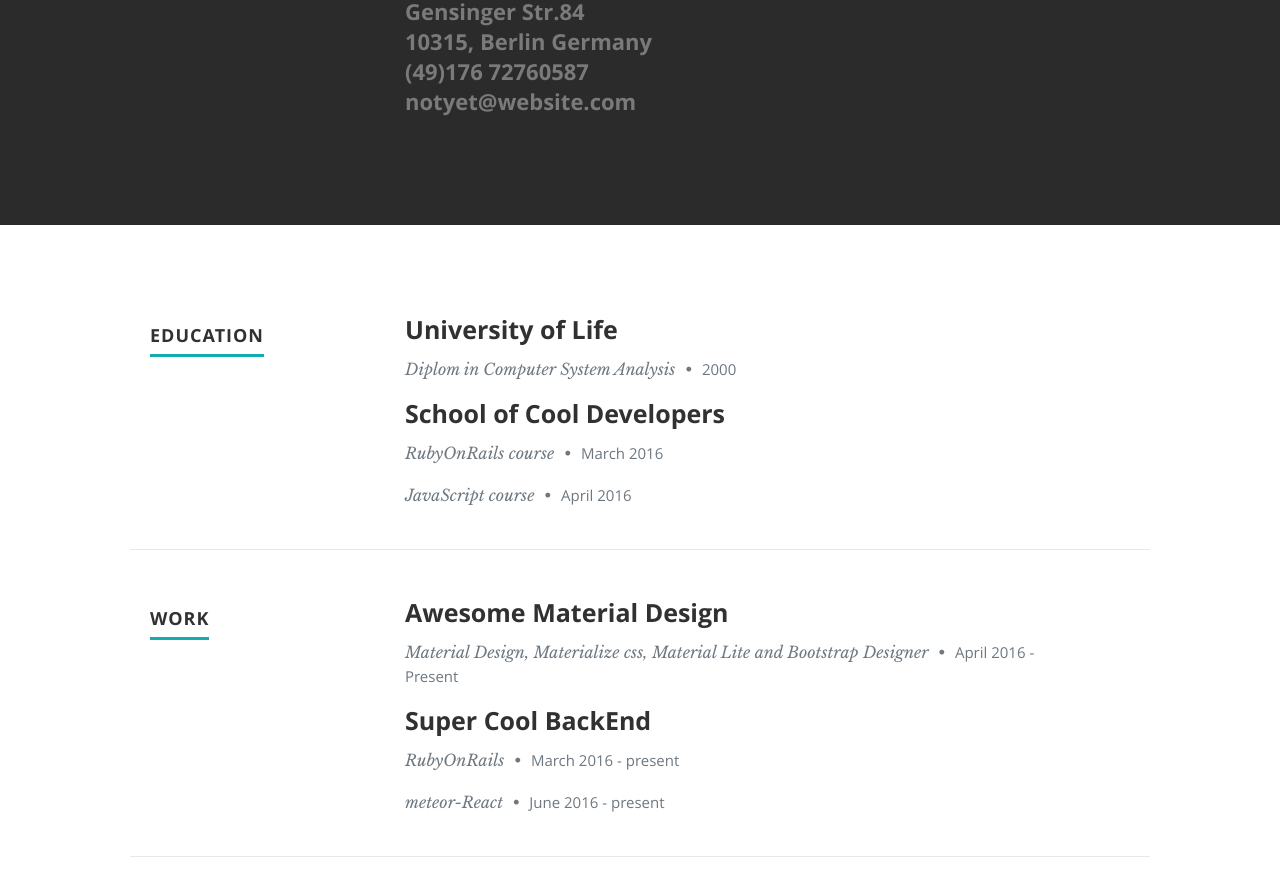
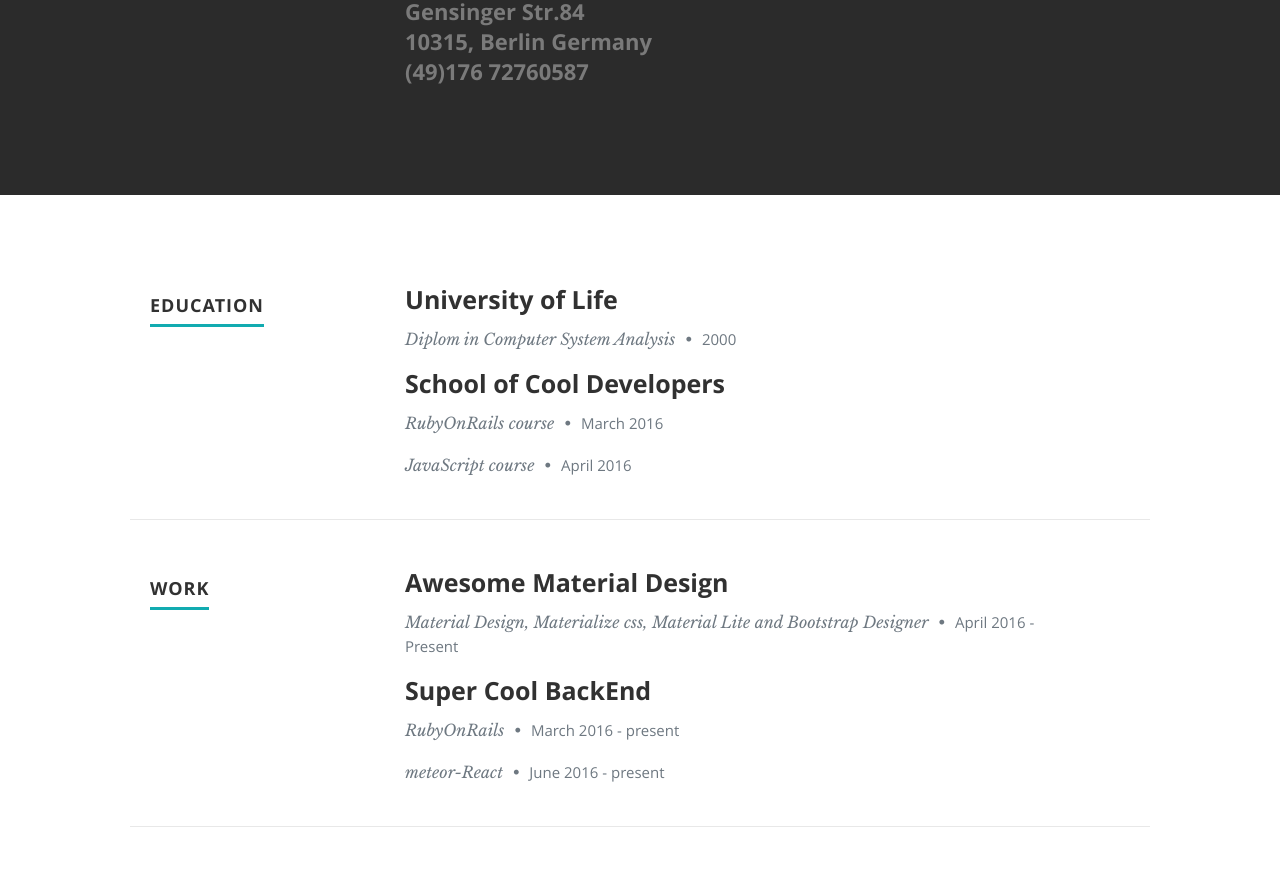
Before and after one commit to Isaabomohana/Isaabomohana.github.io, a plain HTML site: page index.html in a window 1280 px wide. Shown: the part 1157-2029 px from the top of the page. Drawn offline with nearby package versions, Linux system fonts and the light colour scheme.

Commit message:
correctin Pers-Info

```diff
--- a/index.html
+++ b/index.html
@@ -83,7 +83,6 @@
                            Germany
                      </span><br>
 						   <span>(49)176 72760587</span><br>
-                     <span>notyet@website.com</span>
 					   </p>
 
                </div>
```
